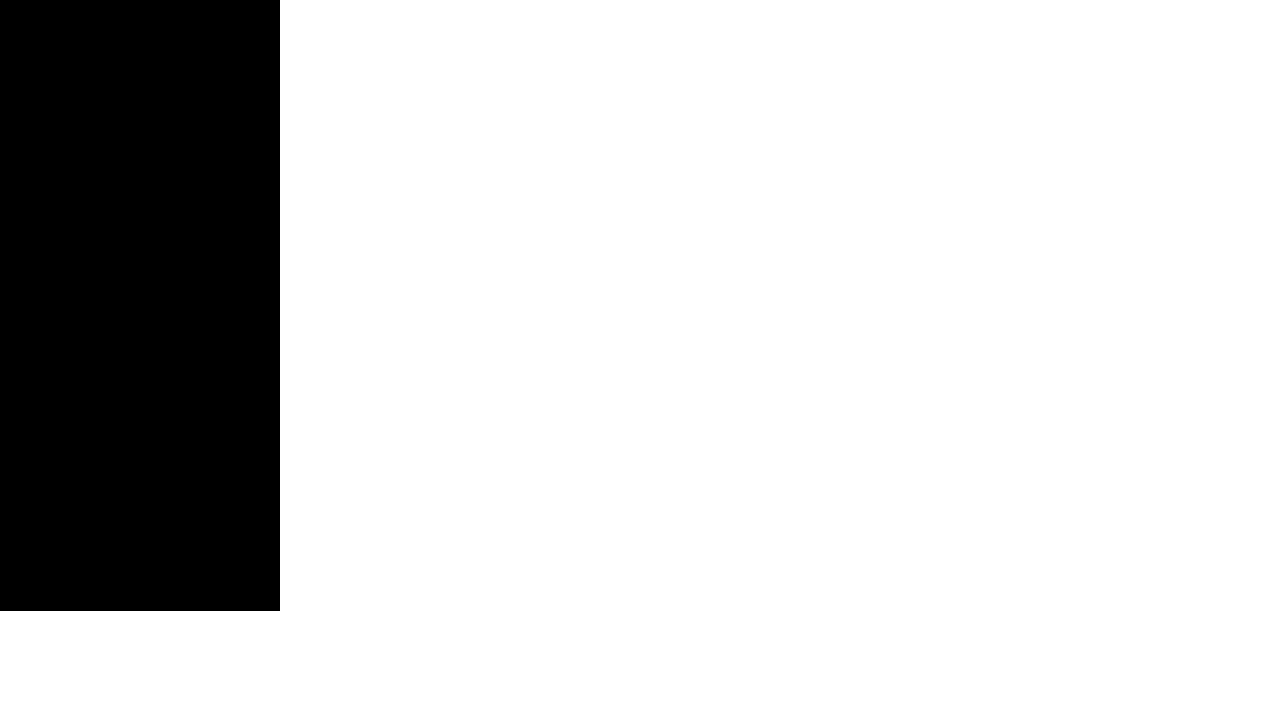
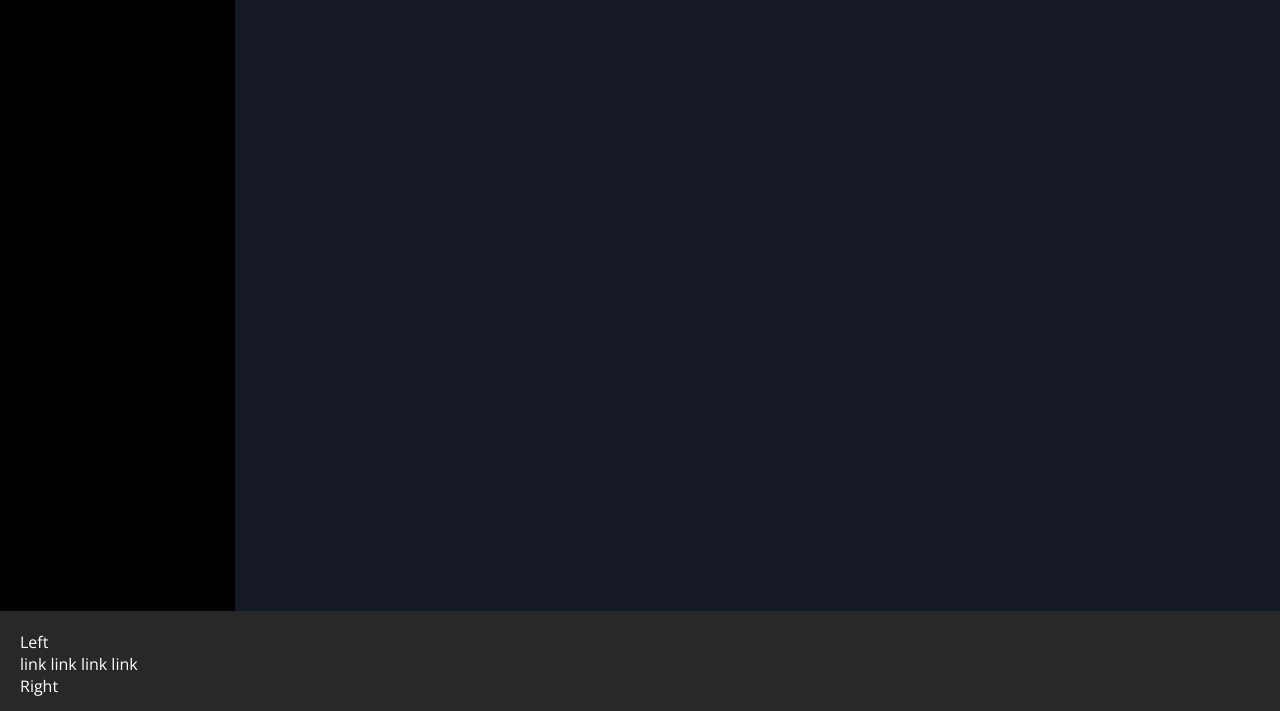
Before and after one commit to MattiaBologna/html-css-viewport, a plain HTML site: page index.html in a window 1280 px wide. Shown: the part 89-800 px from the top of the page. Drawn offline with nearby package versions, Linux system fonts and the light colour scheme.

Commit message:
Add: widths heights and bg colors

```diff
--- a/css/style.css
+++ b/css/style.css
@@ -36,12 +36,26 @@ body {
 
 .top__section {
     height: calc(100vh - 100px);
+    display: flex;
 }
 
 header {
     background-color: black;
     width: 280px;
     height: 100%;
+    padding: 20px;
+}
+
+main {
+    background-color: #141923;
+    width: 100%;
+    padding: 20px;
+}
+
+footer {
+    background-color: #282828;
+    height: 100px;
+    padding: 20px;
 }
 
 
```
